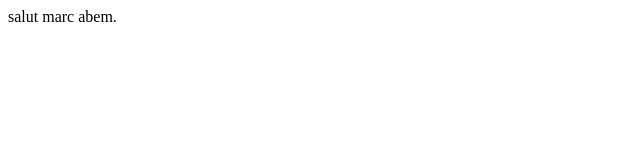
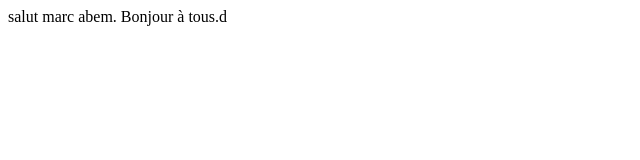
Before and after one commit to ousmane19/projetinge, a plain HTML site: page index.html in a window 1280 px wide. Shown: the whole page, without its empty margins (0-640 px from the left). Drawn offline with Linux system fonts and the light colour scheme.

Commit message:
commit Update index.htmlGitHub

```diff
--- a/index.html
+++ b/index.html
@@ -7,5 +7,6 @@
 </head>
 <body>
     salut marc abem.
+    Bonjour à tous.d
 </body>
 </html>
```
